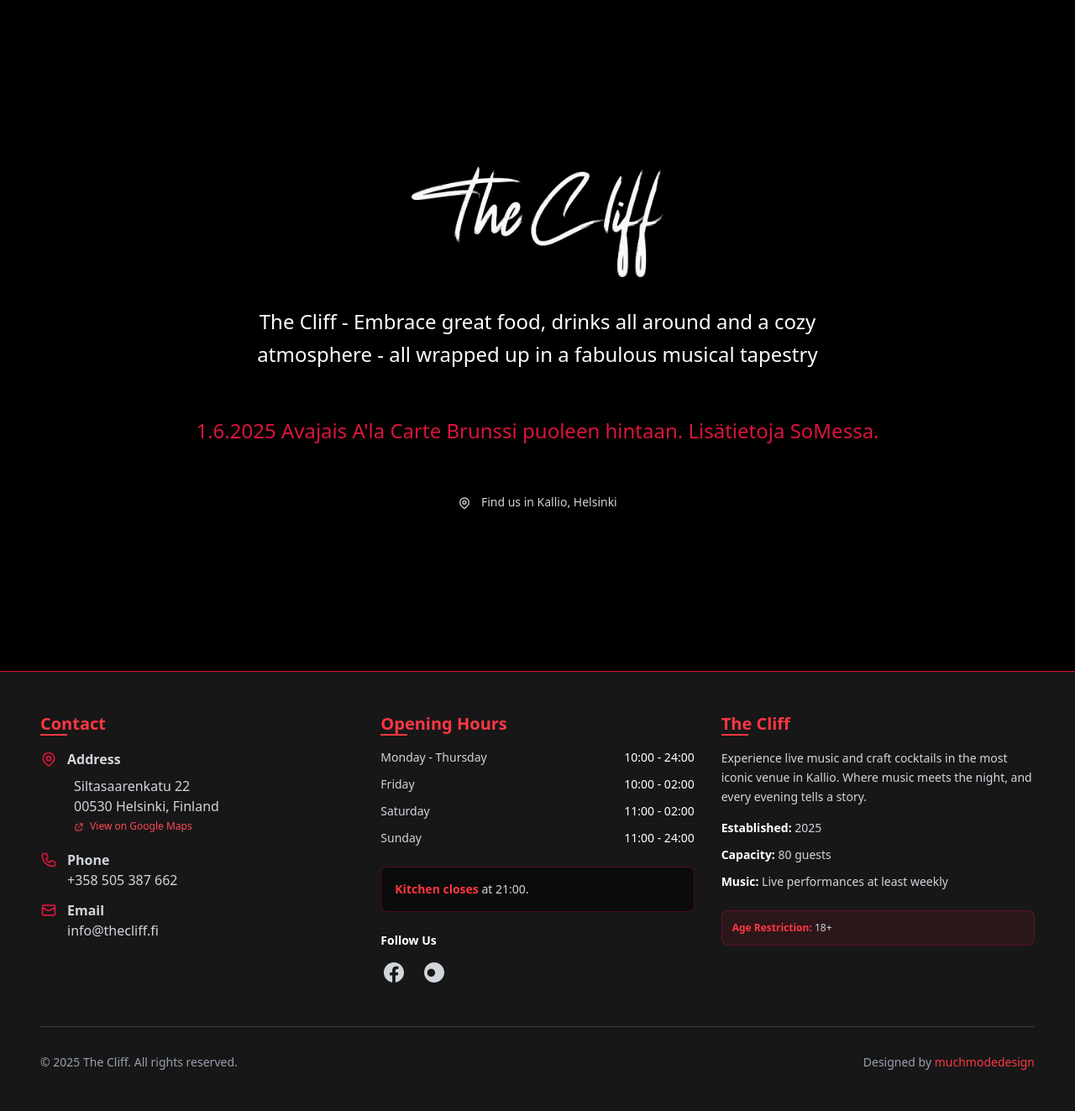
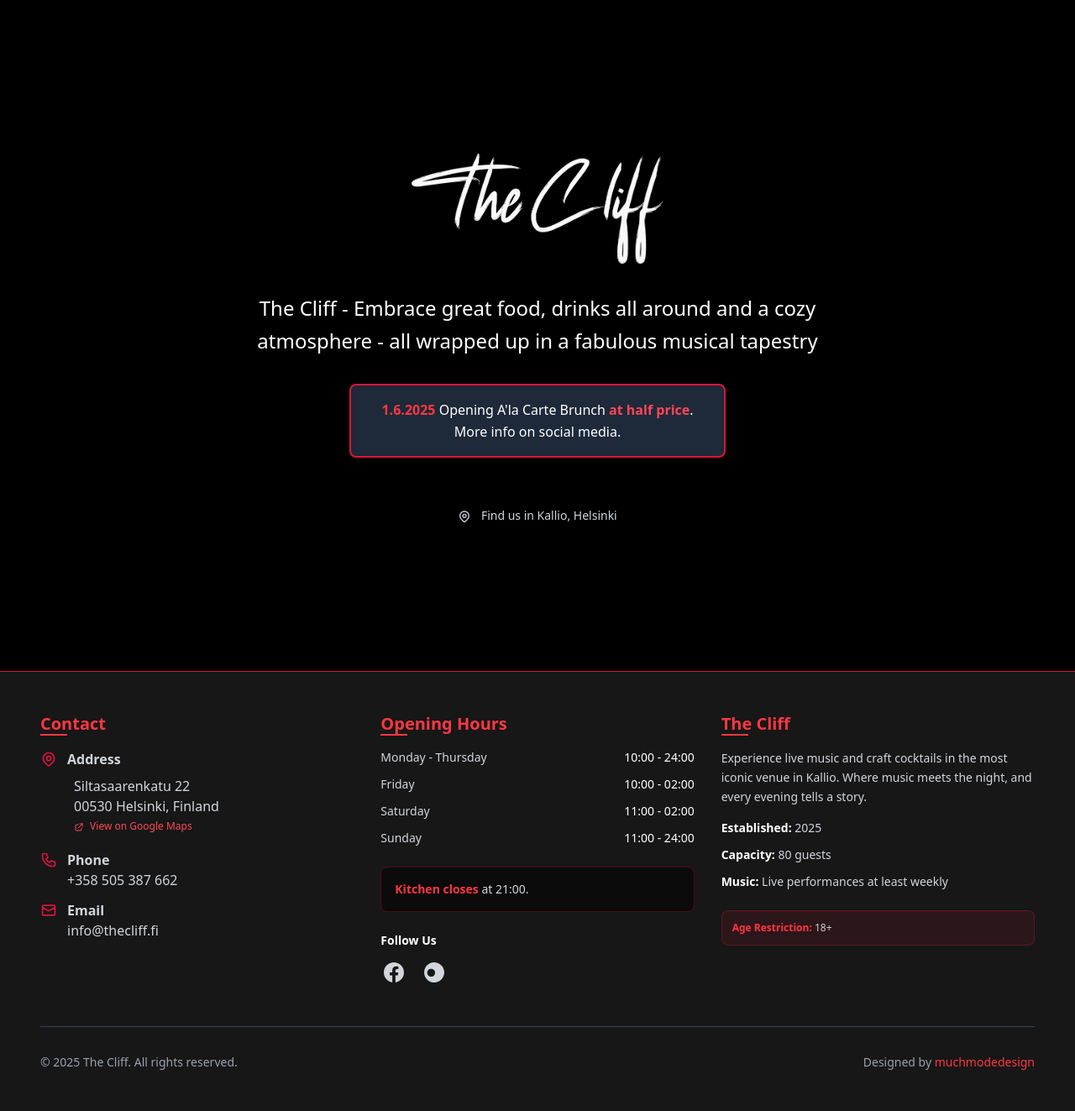
Before and after one commit to sakkelaaksonen/thecliff, a PHP site: page / in a window 1280 px wide. Shown: the part 801-2124 px from the top of the page at 84% size. Run offline with PHP 8.4, Linux system fonts and the light colour scheme.

Commit message:
hero announcement

```diff
--- a/_site/css/main.css
+++ b/_site/css/main.css
@@ -47,6 +47,7 @@
     --color-black: #000;
     --color-white: #fff;
     --spacing: 0.25rem;
+    --container-md: 28rem;
     --container-2xl: 42rem;
     --container-4xl: 56rem;
     --container-6xl: 72rem;
@@ -55,6 +56,8 @@
     --text-xs--line-height: calc(1 / 0.75);
     --text-sm: 0.875rem;
     --text-sm--line-height: calc(1.25 / 0.875);
+    --text-base: 1rem;
+    --text-base--line-height: calc(1.5 / 1);
     --text-lg: 1.125rem;
     --text-lg--line-height: calc(1.75 / 1.125);
     --text-xl: 1.25rem;
@@ -89,8 +92,10 @@
     --color-cliff-carmine-dark: #b91c3c;
     --color-cliff-carmine-light: #ff4757;
     --color-cliff-wine: #a0394a;
+    --color-cliff-wine-dark: #5c252a;
     --color-cliff-carmine-bright: #ff3742;
     --color-cliff-wine-bright: #c44569;
+    --color-overlay: rgb(0 0 0 / 0.75);
     --color-card-bg: rgb(0 0 0 / 0.5);
     --color-nav-bg: rgb(0 0 0 / 0.8);
   }
@@ -1821,6 +1863,41 @@
   }
   .footer-link:hover::before {
     width: 100%;
+  }
+  .hero-announcement-box {
+    border-style: var(--tw-border-style);
+    border-width: 2px;
+    border-color: var(--color-cliff-carmine);
+    background-color: var(--color-gray-800);
+    margin-inline: auto;
+    margin-bottom: calc(var(--spacing) * 6);
+    max-width: var(--container-md);
+    border-radius: var(--radius-lg);
+    padding: calc(var(--spacing) * 4);
+    --tw-shadow: 0 10px 15px -3px var(--tw-shadow-color, rgb(0 0 0 / 0.1)), 0 4px 6px -4px var(--tw-shadow-color, rgb(0 0 0 / 0.1));
+    box-shadow: var(--tw-inset-shadow), var(--tw-inset-ring-shadow), var(--tw-ring-offset-shadow), var(--tw-ring-shadow), var(--tw-shadow);
+  }
+  .hero-announcement-text {
+    text-align: center;
+    font-size: var(--text-sm);
+    line-height: var(--tw-leading, var(--text-sm--line-height));
+    color: var(--color-white);
+    @media (width >= 48rem) {
+      font-size: var(--text-base);
+      line-height: var(--tw-leading, var(--text-base--line-height));
+    }
+    --tw-leading: var(--leading-relaxed);
+    line-height: var(--leading-relaxed);
+  }
+  .hero-announcement-date {
+    --tw-font-weight: var(--font-weight-bold);
+    font-weight: var(--font-weight-bold);
+    color: var(--color-cliff-carmine-bright);
+  }
+  .hero-announcement-highlight {
+    --tw-font-weight: var(--font-weight-semibold);
+    font-weight: var(--font-weight-semibold);
+    color: var(--color-cliff-carmine-light);
   }
 }
 .video-fallback {
--- a/_site/index.html
+++ b/_site/index.html
@@ -6,18 +6,17 @@
     <meta name="viewport" content="width=device-width, initial-scale=1.0">
     <meta name="build-version" content="thecliff-2025-05-30-1748590940856">
     <title>The Cliff - Music Bar</title>
-    <link rel="stylesheet" href="css/main.css?v=">
+    <link rel="stylesheet" href="css/main.css?v=thecliff-2025-05-30-1748590940856">
+
     <link rel="preload" href="./assets/launch-small.mp4" as="video" type="video/mp4">
+
+    <link rel="preload" href="./assets/fallback-image.png" as="image">
+
     <link rel="icon" type="image/svg+xml" href="./favicon.svg">
-    <link rel="preload" href="./assets/fallback-image.png" as="image">
-    <meta name="description"
-        content="The Cliff -The Cliff - Embrace great food, drinks all around and a cozy atmosphere - all wrapped up in a fabulous musical tapestry">
-    <meta name="keywords"
-        content="music bar, live music, cocktails, Kallio, Helsinki, craft bee, burgers, lunch, brunch ">
+    <meta name="description" content="The Cliff - Embrace great food, drinks all around and a cozy atmosphere - all wrapped up in a fabulous musical tapestry">
+    <meta name="keywords" content="music bar, live music, cocktails, Kallio, Helsinki, craft bee, burgers, lunch, brunch">
     <meta property="og:title" content="The Cliff - Music Bar">
     <meta property="og:description" content="Experience live music in Kallio">
-
-
 </head>
 
 <body>
@@ -29,9 +28,9 @@
                 <!-- Video Background -->
                 <video class="hero-video" id="bgVideo" autoplay loop muted playsinline preload="metadata"
                     aria-hidden="true">
-                    <source src="./assets/launch-small.mp4" type="video/mp4">
+                    <source src="/assets/launch-small.mp4" type="video/mp4">
                     <!-- Fallback for browsers that don't support video -->
-                    <img src="./assets/fallback-image.png" alt="The Cliff bar atmosphere"
+                    <img src="/assets/fallback-image.png" alt="The Cliff bar atmosphere"
                         class="video-fallback hidden w-full h-full object-cover" loading="lazy">
                 </video>
 
@@ -60,15 +59,19 @@
                 <!-- Navigation -->
                 <nav class="fixed top-0 w-full z-50 p-6 bg-nav-bg backdrop-blur-sm hidden">
                     <ul class="flex justify-center space-x-8">
+
                         <li><a href="#hero"
                                 class="text-white hover:text-cliff-carmine-light focus:text-cliff-carmine-light text-lg font-semibold focus:outline-none focus:ring-2 focus:ring-white rounded-lg px-2 py-1">Home</a>
                         </li>
+
                         <li><a href="#menu"
                                 class="text-white hover:text-cliff-carmine-light focus:text-cliff-carmine-light text-lg font-semibold focus:outline-none focus:ring-2 focus:ring-white rounded-lg px-2 py-1">Menu</a>
                         </li>
+
                         <li><a href="#events"
                                 class="text-white hover:text-cliff-carmine-light focus:text-cliff-carmine-light text-lg font-semibold focus:outline-none focus:ring-2 focus:ring-white rounded-lg px-2 py-1">Events</a>
                         </li>
+
                     </ul>
                 </nav>
 
@@ -78,31 +81,24 @@
                         <span class="sr-only">THE CLIFF</span>
                     </h1>
                     <p class="text-xl md:text-2xl text-white mb-8 max-w-2xl leading-relaxed">
-                        The Cliff - Embrace great food, drinks all around and a cozy atmosphere - all wrapped up in a
-                        fabulous musical tapestry </p>
-                    <p lang="fi" class="text-2xl mt-6 mb-6 text-cliff-carmine">
-
-                        1.6.2025 Avajais A'la Carte Brunssi puoleen hintaan.
-                        Lisätietoja SoMessa.
+                        The Cliff - Embrace great food, drinks all around and a cozy atmosphere - all wrapped up in a fabulous musical tapestry
                     </p>
 
+                    <!-- Hero Announcement Box -->
+                    <div class="hero-announcement-box">
+    <p class="hero-announcement-text">
+        <span class="hero-announcement-date">1.6.2025</span>
+        Opening A'la Carte Brunch <span class="hero-announcement-highlight">at half price</span>.
+        More info on social media.
+    </p>
+</div>
 
-                    <div class="space-x-4 hidden">
 
-                        <a href="#menu"
-                            class="inline-block bg-cliff-carmine hover:bg-cliff-carmine-dark focus:bg-cliff-carmine-dark text-white font-bold py-3 px-8 rounded-lg text-lg transition-colors duration-300 focus:outline-none focus:ring-2 focus:ring-cliff-carmine-light">
-                            View Menu
-                        </a>
-                        <a href="#events"
-                            class="inline-block bg-transparent border-2 border-white hover:border-cliff-carmine-light focus:border-cliff-carmine-light text-white font-bold py-3 px-8 rounded-lg text-lg transition-colors duration-300 focus:outline-none focus:ring-2 focus:ring-cliff-carmine-light">
-                            See Events
-                        </a>
-                    </div>
+
 
                     <!-- Contact Link -->
                     <div class="mt-8">
                         <a href="#contact" class="hero-contact-link">
-
                             <svg class="w-4 h-4 inline-block mr-2" fill="none" stroke="currentColor"
                                 viewBox="0 0 24 24">
                                 <path stroke-linecap="round" stroke-linejoin="round" stroke-width="2"
@@ -110,8 +106,6 @@
                                 <path stroke-linecap="round" stroke-linejoin="round" stroke-width="2"
                                     d="M15 11a3 3 0 11-6 0 3 3 0 016 0z" />
                             </svg>
-
-
                             Find us in Kallio, Helsinki
                         </a>
                     </div>
@@ -289,7 +283,7 @@
         </div>
     </main>
 
-    <script src="js/main.js?v=" defer></script>
+    <script src="js/main.js?v=thecliff-2025-05-30-1748590940856" defer></script>
 
     <script type="application/ld+json">
         {
```
Also changed, not shown: other parts of _site/css/main.css (+37 -0 lines), _site/_site/css/main.css (+77 -0 lines), src/_includes/hero-announcement.njk (added, +7 -0 lines), src/_includes/hero.njk (+14 -25 lines), src/_includes/schema.json (added, +49 -0 lines), src/css/main.css (+21 -18 lines), src/css/theme.css (added, +17 -0 lines), src/index.njk (+48 -63 lines), src/css/hero.css (added), src/css/menu.css (added). Lines whose indentation alone changed are shown as unchanged.
